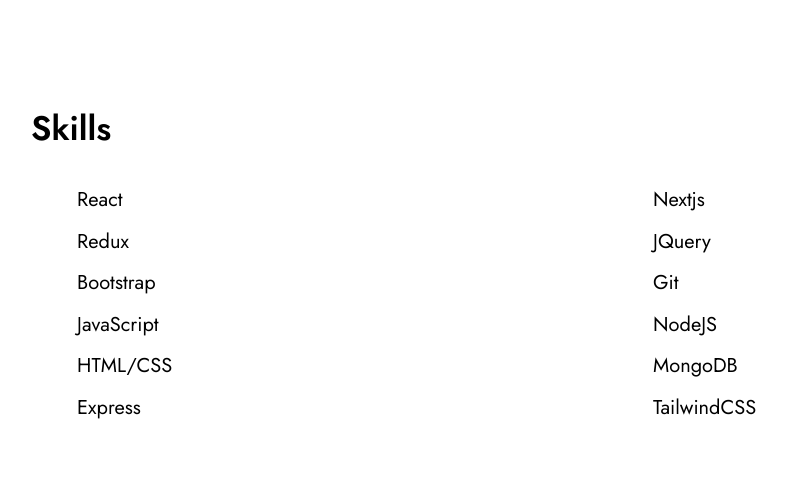
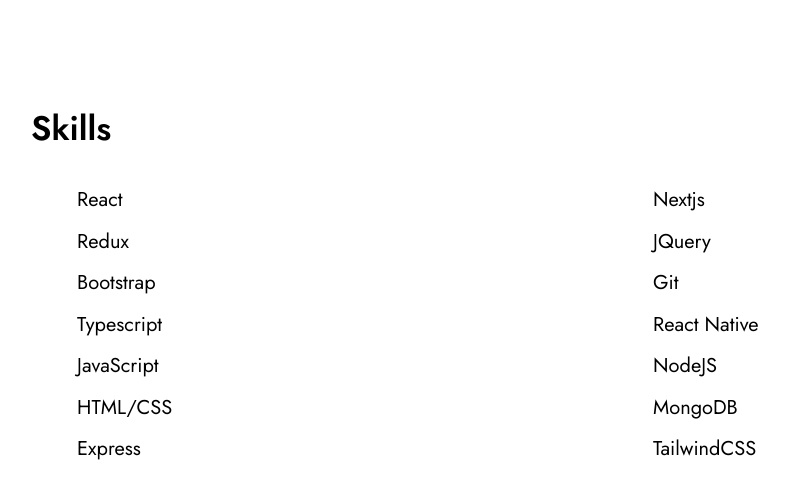
Before and after one commit to cchow33/my-portfolio, a Next.js app: page / in a window 1280 px wide. Shown: the part 3122-3620 px from the top of the page, without its empty margins (97-886 px from the left). Built offline with nearby package versions, Linux system fonts and the light colour scheme.

Commit message:
add Typescript and React Native to skills

```diff
--- a/components/Skills.js
+++ b/components/Skills.js
@@ -19,6 +19,8 @@
     "JQuery",
     "Bootstrap",
     "Git",
+    "Typescript",
+    "React Native",
     "JavaScript",
     "NodeJS",
     "HTML/CSS",
```
